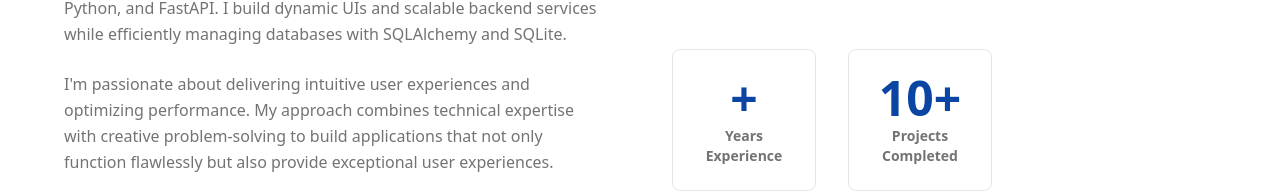
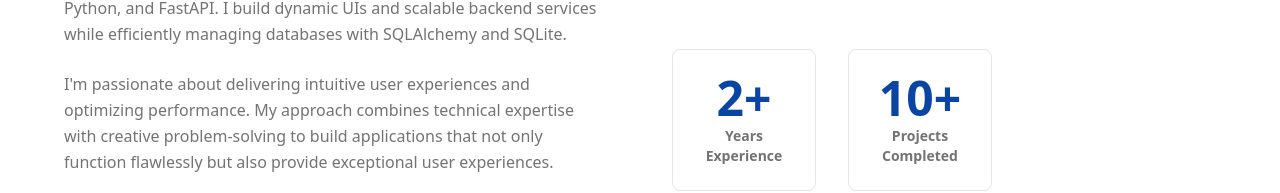
Before and after one commit to ashalam1/My_Portfolio, a Next.js app: page /component/about in a window 1280 px wide. Shown: the part 469-662 px from the top of the page. Built offline with nearby package versions, Linux system fonts and the light colour scheme.

Commit message:
Added theme changing mode

```diff
--- a/app/component/about/page.js
+++ b/app/component/about/page.js
@@ -91,7 +91,7 @@ export default function About() {
     <div className="space-y-8">
       <div className="flex justify-center md:justify-start gap-8">
         <div className="bg-card border border-border rounded-lg p-6 flex flex-col items-center text-center w-36">
-          <h3 className="text-5xl font-bold text-[#0a45a3] mb-1">+</h3>
+          <h3 className="text-5xl font-bold text-[#0a45a3] mb-1">2+</h3>
           <p className="text-muted-foreground text-sm font-semibold">Years Experience</p>
         </div>
         <div className="bg-card border border-border rounded-lg p-6 flex flex-col items-center text-center w-36">
```
